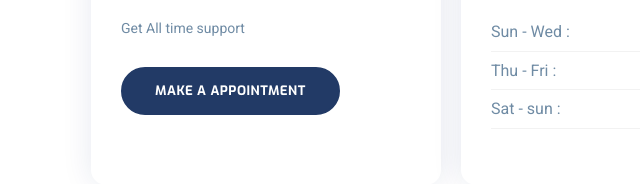
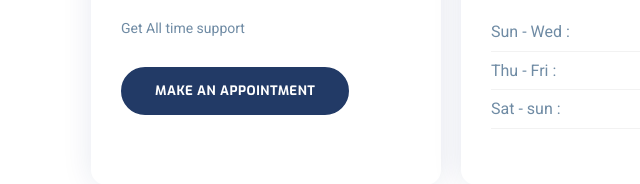
Before and after one commit to arjundixit2991/sphaati, a website: page public/index.html in a window 1280 px wide. Shown: the part 1136-1320 px from the top of the page, 4-644 px from the left. Drawn offline with nearby package versions, Linux system fonts and the light colour scheme.

Commit message:
Update index.html

```diff
--- a/public/index.html
+++ b/public/index.html
@@ -108,7 +108,7 @@
                         <span>Reliable Service</span>
                         <h4 class="mb-3">Online Enquiry</h4>
                         <p class="mb-4">Get All time support</p>
-                        <a href="mailto:sphaatilifesciences@gmail.com?subject=Appointment%20Request&body=Hello%20Sphaati%20Lifesciences%20Team%2C%0A%0AI%20would%20like%20to%20schedule%20an%20appointment.%0A%0AName%3A%20%5BYour%20Name%5D%0APhone%20Number%3A%20%5BYour%20Phone%20Number%5D%0APreferred%20Date%3A%20%5BDate%5D%0APreferred%20Time%3A%20%5BTime%5D%0APurpose%20of%20Visit%3A%20%5BProduct%20Inquiry%2FPartnership%2FOther%5D%0A%0AAdditional%20Details%3A%0A%5BYour%20Message%5D%0A%0AThank%20you!" class="btn btn-main btn-round-full">Make a appointment</a>
+                        <a href="mailto:sphaatilifesciences@gmail.com?subject=Appointment%20Request&body=Hello%20Sphaati%20Lifesciences%20Team%2C%0A%0AI%20would%20like%20to%20schedule%20an%20appointment.%0A%0AName%3A%20%5BYour%20Name%5D%0APhone%20Number%3A%20%5BYour%20Phone%20Number%5D%0APreferred%20Date%3A%20%5BDate%5D%0APreferred%20Time%3A%20%5BTime%5D%0APurpose%20of%20Visit%3A%20%5BProduct%20Inquiry%2FPartnership%2FOther%5D%0A%0AAdditional%20Details%3A%0A%5BYour%20Message%5D%0A%0AThank%20you!" class="btn btn-main btn-round-full">Make an appointment</a>
                     </div>
                     <div class="feature-item mb-5 mb-lg-0">
                         <div class="feature-icon mb-4">
```
